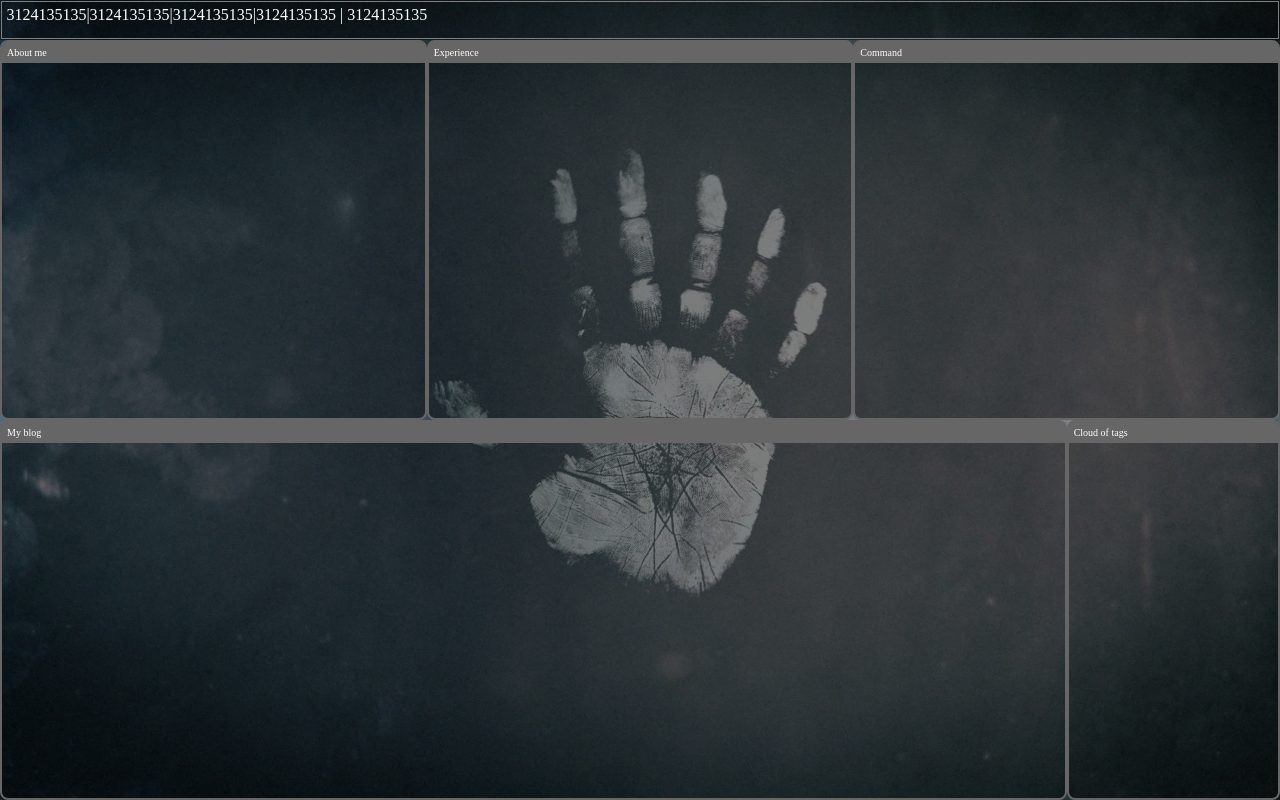
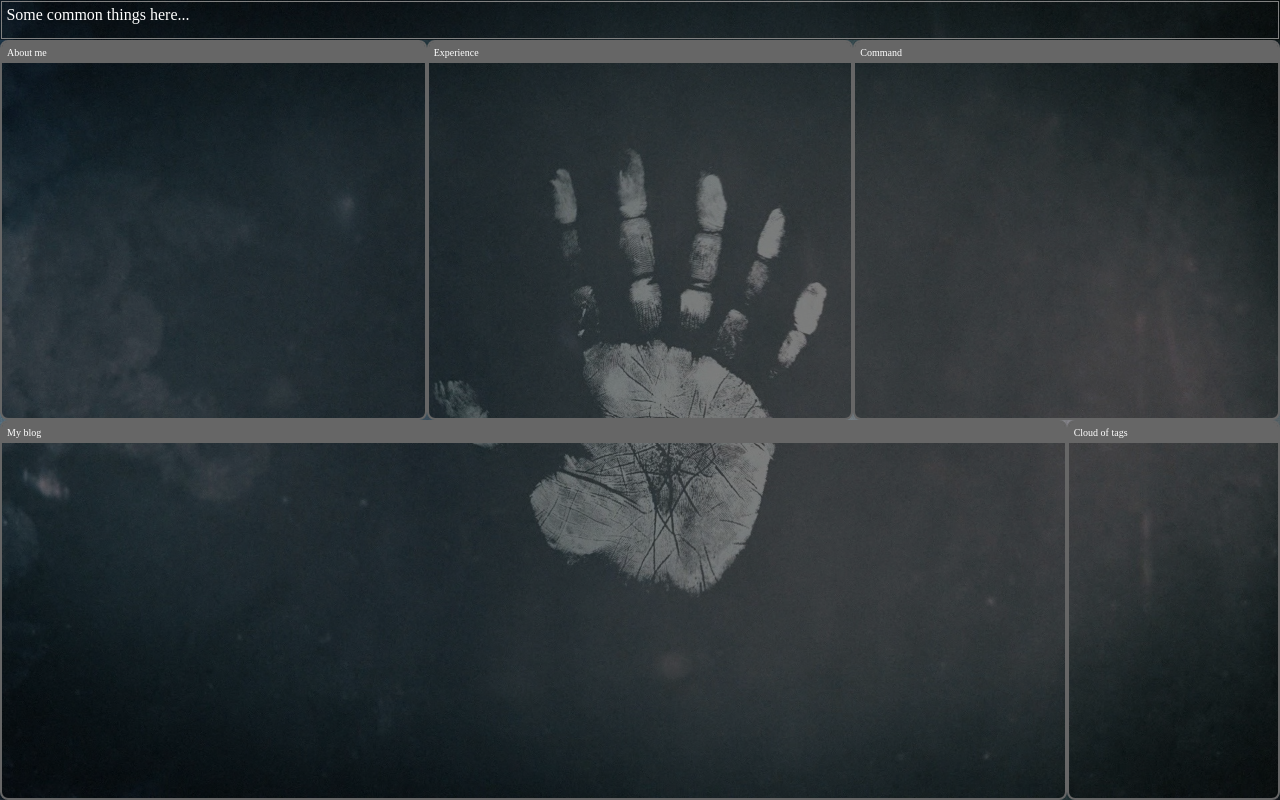
Before and after one commit to misseureka/alex_blog, a plain HTML site: page index.html in a window 1280 px wide. Drawn offline with nearby package versions, Linux system fonts and the light colour scheme.

```diff
--- a/index.html
+++ b/index.html
@@ -11,7 +11,7 @@
 
   <body>
     <div class="header">
-      <span>3124135135</span>|<span>3124135135</span>|<span>3124135135</span>|<span>3124135135</span>&nbsp;|&nbsp;<span>3124135135</span>
+      <span>Some common things here...</span>
     </div>
     <div id="container"></div>
   </body>
```
